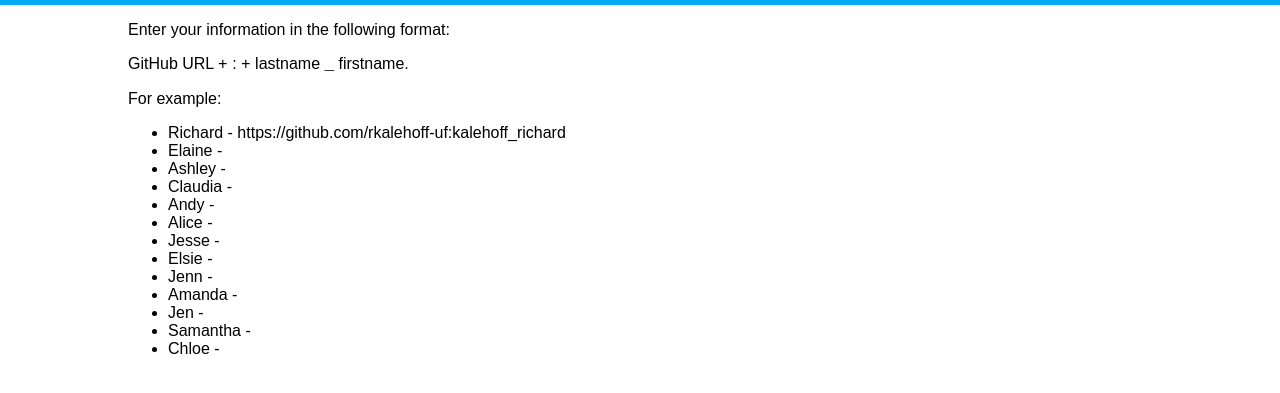
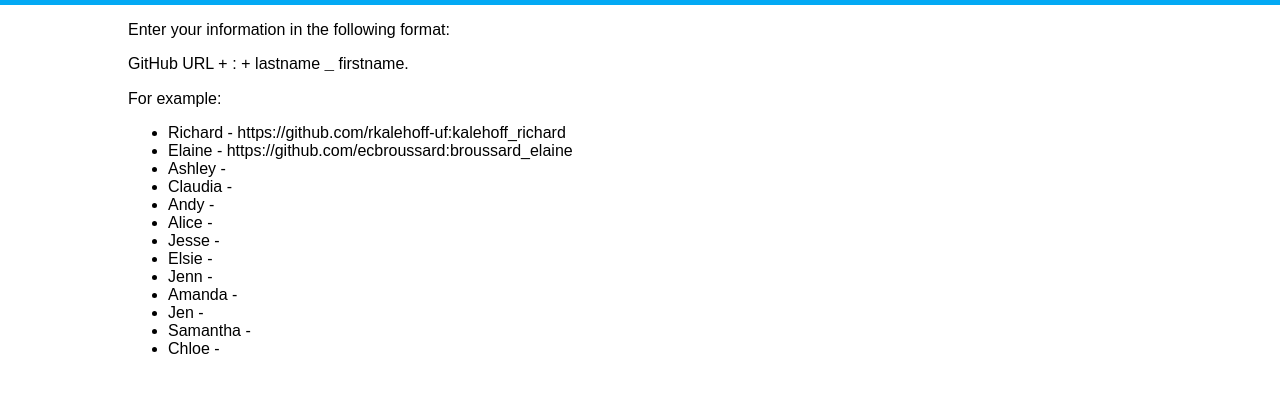
Before and after one commit to swebb1459/student-repos, a plain HTML site: page index.html in a window 1280 px wide. Shown: the part 83-476 px from the top of the page. Drawn offline with Linux system fonts and the light colour scheme.

Commit message:
add required info

```diff
--- a/index.html
+++ b/index.html
@@ -25,7 +25,7 @@
 
         <ul>
             <li>Richard - https://github.com/rkalehoff-uf:kalehoff_richard</li>
-            <li>Elaine - </li>
+            <li>Elaine - https://github.com/ecbroussard:broussard_elaine</li>
             <li>Ashley - </li>
             <li>Claudia - </li>
             <li>Andy - </li>
```
